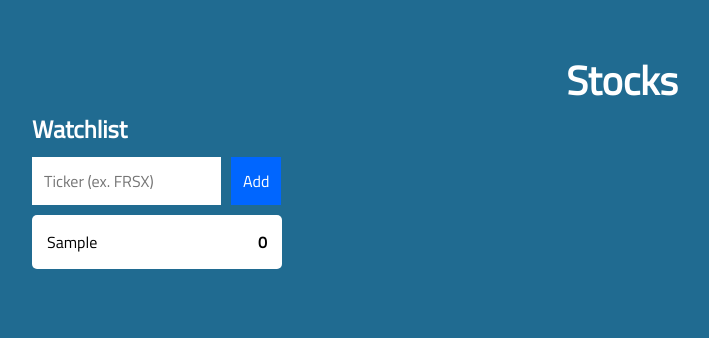
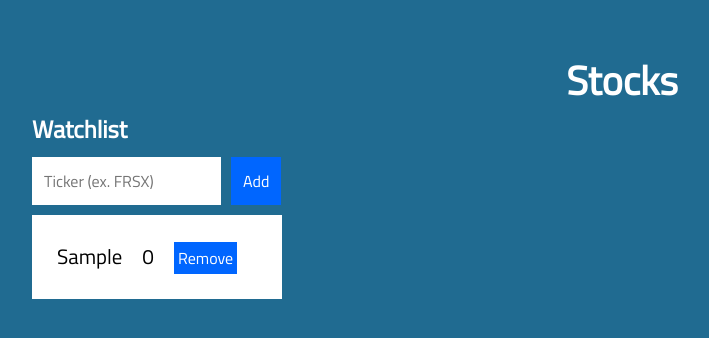
Before and after one commit to jonathan-villanueva/stock-dashboard, a React (Create React App) app: page / in a window 1280 px wide. Both pictures are taken after typing "Sample" into the empty fields and a click on the button "Add". Shown: the top 338 px of the page, without its empty margins (18-727 px from the left). Built offline with nearby package versions, Linux system fonts and the light colour scheme; no server answers.

Commit message:
Updated styling and added remove button

```diff
--- a/src/App.css
+++ b/src/App.css
@@ -4,10 +4,6 @@ body {
   font-family: sans-serif;
 }
 
-#container {
-  justify-content: center;
-}
-
 h1 {
   color: white
 }
--- a/src/components/Adder.css
+++ b/src/components/Adder.css
@@ -8,6 +8,7 @@ p {
     border: 2px solid #FFF;
     width: 165px;
 }
+
 .AdderMain button {
   padding: 10px;
   font-size: 16px;
--- a/src/components/Adder.js
+++ b/src/components/Adder.js
@@ -35,16 +35,22 @@ class Adder extends React.Component {
         e.preventDefault()
     }
 
+    handleRemove(id) {
+        console.log(id)
+    }
+
 
     render() {
         return (
-            <div className="AdderMain">
+            <div>
                 <form onSubmit={this.addItem}>
-                    <h2>Watchlist</h2>
-                    <input type="text" ref={(a) => this._inputElement = a} placeholder="Ticker (ex. FRSX)"/>
-                    <button type="submit">Add</button>
+                    <div className="AdderMain">
+                        <h2>Watchlist</h2>
+                        <input type="text" ref={(a) => this._inputElement = a} placeholder="Ticker (ex. FRSX)"/>
+                        <button id="AddButton" type="submit">Add</button>
+                    </div>
 
-                    <Watchlist entries={this.state.items} />
+                    <Watchlist entries={this.state.items} remove={this.handleRemove}/>
                 </form>
             </div>
         )
--- a/src/components/Stock.css
+++ b/src/components/Stock.css
@@ -1,16 +1,29 @@
 .StockMain {
-    position: relative;
-}
-
-.StockContainer {
+    padding: 0px;
+    margin: 0px;
     background-color: white;
 }
 
-.price {
-    margin: 0px;
-    padding: 0px;
-    display: inline;
-    position: absolute;
-    right: 15px;
-    font-weight: bold;
+.inner {
+    display: inline-block
+}
+
+button {
+    padding: 2px;
+    font-size: 16px;
+    margin: 10px;
+    margin-right: 0px;
+    background-color: #0066FF;
+    color: #FFF;
+    border: 2px solid #0066FF;
   }
+
+button:hover {
+    background-color: #003399;
+    border: 2px solid #003399;
+    cursor: pointer;
+  }
+
+p {
+    font-size: 130%;
+}
--- a/src/components/Stock.js
+++ b/src/components/Stock.js
@@ -77,9 +77,11 @@ class Stock extends React.Component {
     render() {
         return (
             <div className="StockMain">
-              <ErrorHandler>
-                <li className="StockContainer" key={this.props.key} style={{color: this.state.color}}>{this.state.ticker} <p className="price">{this.state.price}</p> </li>
-              </ErrorHandler>
+                <li className="StockContainer" key={this.state.ticker} style={{color: this.state.color}}>
+                  <p className="inner">{this.state.ticker}</p>
+                  <p className="inner">{this.state.price}</p>
+                  <button type="button" className="inner">Remove</button>
+                </li>
             </div>
         )
     }
--- a/src/components/Watchlist.js
+++ b/src/components/Watchlist.js
@@ -104,7 +104,9 @@ class Watchlist extends Component {
         var stockEntries = this.props.entries
         var listItems = stockEntries.map(
         (stock) =>
-            <Stock color="black" ticker={stock.ticker} websocket={this.ws}/>
+            <div>
+                <Stock color="black" ticker={stock.ticker} websocket={this.ws}/>
+            </div>
         )
 
         return (
```
Also changed, not shown: src/components/Watchlist.css (line endings or trailing spaces), 1 other file (tests, documents, lock files or other folders). Lines whose indentation alone changed are shown as unchanged.
